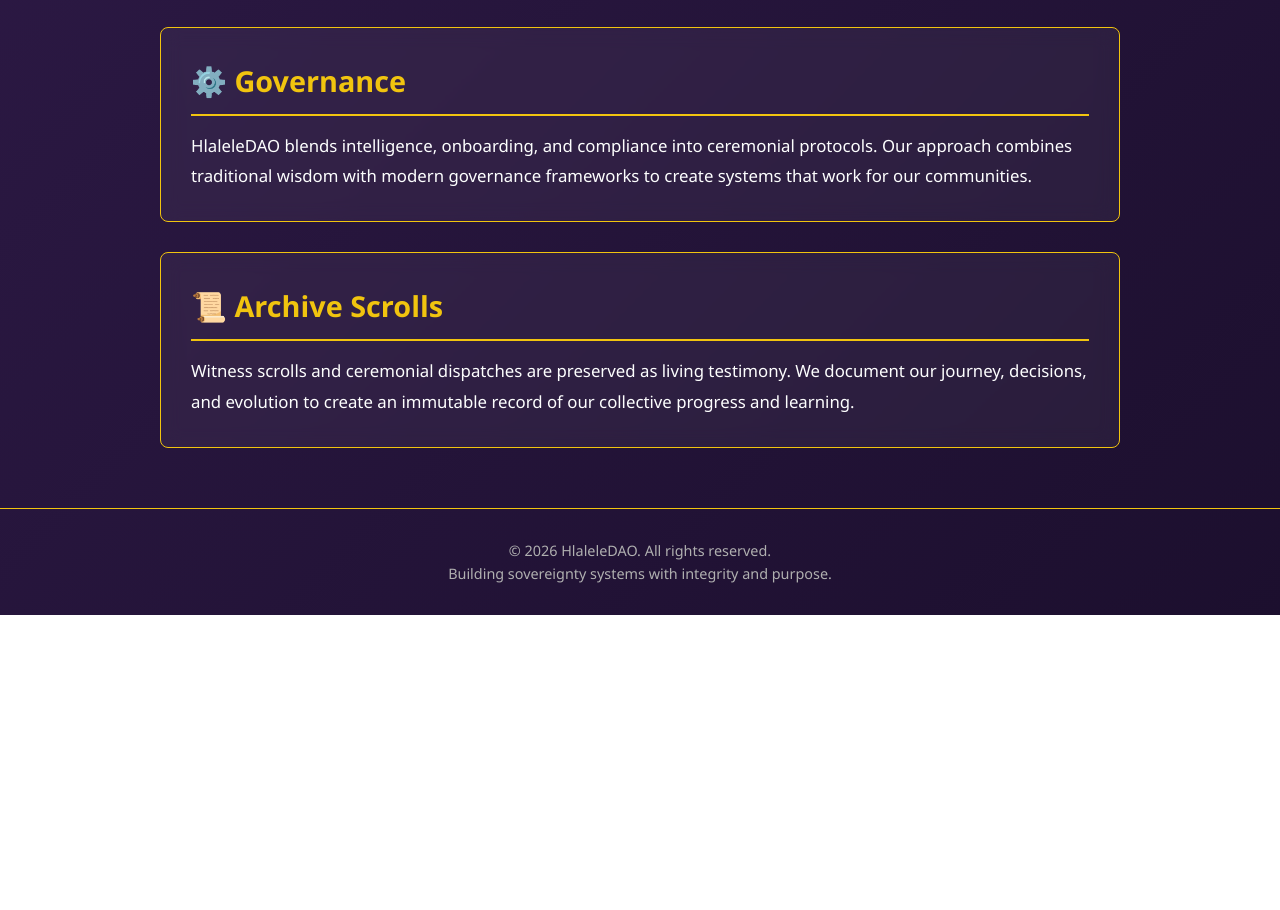
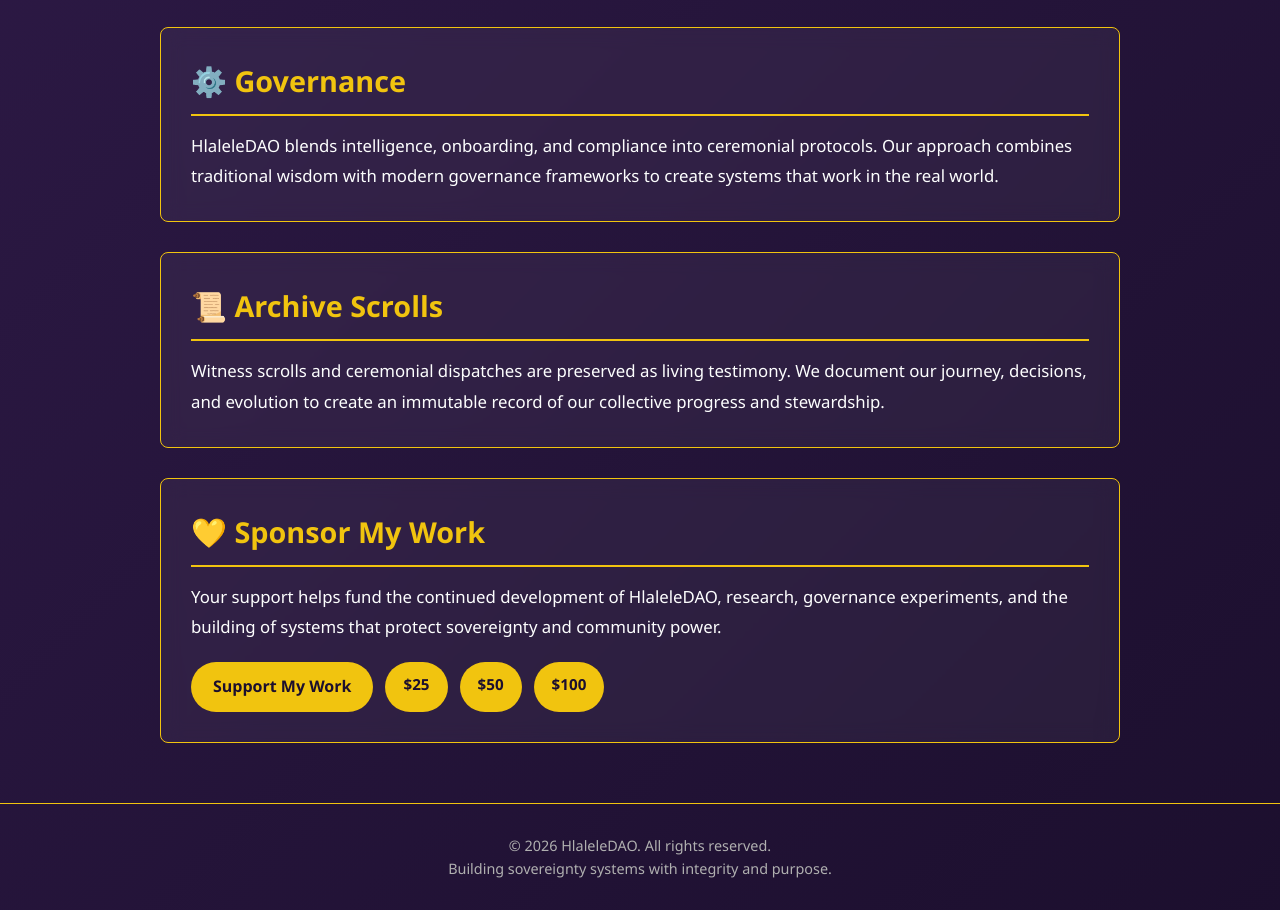
Before and after one commit to Sshlale/hlalele-site, a plain HTML site: page index.html in a window 1280 px wide. Shown: the part 423-1333 px from the top of the page. Before the commit the page ends 1038 px from the top, so only its background shows below. Drawn offline with Linux system fonts and the light colour scheme.

Commit message:
Add a Sponsor My Work section to the homepage with donation amount buttons

```diff
--- a/index.html
+++ b/index.html
@@ -65,6 +65,40 @@
       line-height: 1.8;
     }
 
+    .sponsor-actions {
+      display: flex;
+      flex-wrap: wrap;
+      gap: 12px;
+      margin-top: 20px;
+    }
+
+    .sponsor-button,
+    .amount-button {
+      display: inline-block;
+      background: #F1C40F;
+      color: #1C0F2E;
+      text-decoration: none;
+      font-weight: 700;
+      border-radius: 999px;
+      transition: transform 0.2s ease, opacity 0.2s ease;
+    }
+
+    .sponsor-button {
+      padding: 12px 22px;
+      font-size: 1rem;
+    }
+
+    .amount-button {
+      padding: 10px 18px;
+      font-size: 0.95rem;
+    }
+
+    .sponsor-button:hover,
+    .amount-button:hover {
+      opacity: 0.9;
+      transform: translateY(-1px);
+    }
+
     footer {
       text-align: center;
       padding: 30px 20px;
@@ -103,12 +137,23 @@
 
     <section>
       <h2>⚙️ Governance</h2>
-      <p>HlaleleDAO blends intelligence, onboarding, and compliance into ceremonial protocols. Our approach combines traditional wisdom with modern governance frameworks to create systems that work for our communities.</p>
+      <p>HlaleleDAO blends intelligence, onboarding, and compliance into ceremonial protocols. Our approach combines traditional wisdom with modern governance frameworks to create systems that work in the real world.</p>
     </section>
 
     <section>
       <h2>📜 Archive Scrolls</h2>
-      <p>Witness scrolls and ceremonial dispatches are preserved as living testimony. We document our journey, decisions, and evolution to create an immutable record of our collective progress and learning.</p>
+      <p>Witness scrolls and ceremonial dispatches are preserved as living testimony. We document our journey, decisions, and evolution to create an immutable record of our collective progress and stewardship.</p>
+    </section>
+
+    <section>
+      <h2>💛 Sponsor My Work</h2>
+      <p>Your support helps fund the continued development of HlaleleDAO, research, governance experiments, and the building of systems that protect sovereignty and community power.</p>
+      <div class="sponsor-actions">
+        <a class="sponsor-button" href="https://example.com/donate">Support My Work</a>
+        <a class="amount-button" href="https://example.com/donate?amount=25">$25</a>
+        <a class="amount-button" href="https://example.com/donate?amount=50">$50</a>
+        <a class="amount-button" href="https://example.com/donate?amount=100">$100</a>
+      </div>
     </section>
   </main>
 
```
